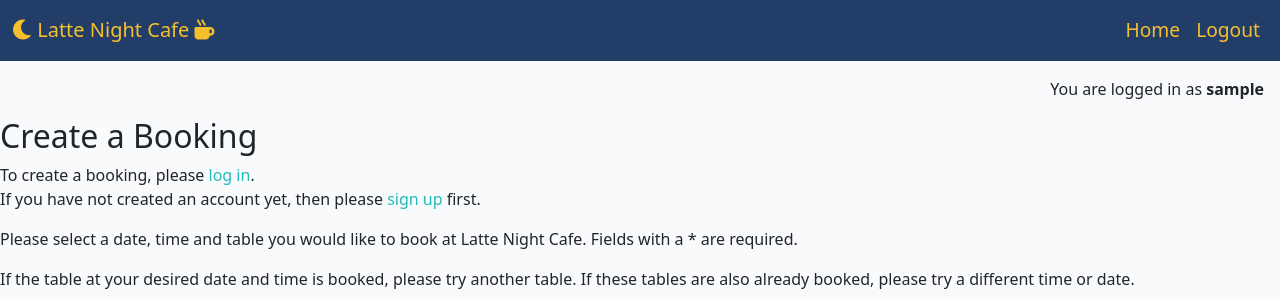
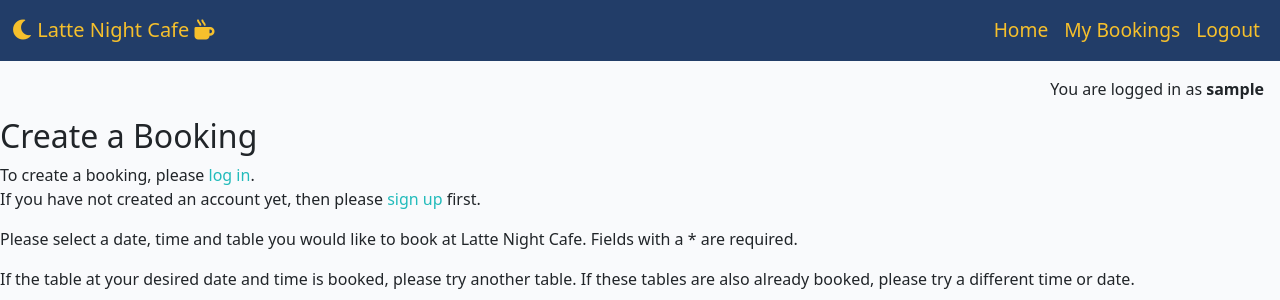
Before and after one commit to CHughes13/late-night-cafe, a Django app: page /create-booking/ in a window 1280 px wide. Shown: the top 300 px of the page. Run offline with Django 4.2, Linux system fonts and the light colour scheme; the visitor is signed in with stand-in values (Sample User, id 1); parts of the project's set-up code (start-up, migrations or seed data) failed here and were passed over; some libraries are stand-ins or nearby versions.

Commit message:
Add a My Bookings tab to navbar when user is signed in

```diff
--- a/late_night_cafe/settings.py
+++ b/late_night_cafe/settings.py
@@ -28,7 +28,7 @@ TEMPLATES_DIR = os.path.join(BASE_DIR, 'templates')
 SECRET_KEY = os.environ.get('SECRET_KEY')
 
 # SECURITY WARNING: don't run with debug turned on in production!
-DEBUG = False
+DEBUG = True
 
 ALLOWED_HOSTS = [
     '8000-chughes13-latenightcafe-9hstosv71au.ws.codeinstitute-ide.net',
--- a/templates/base.html
+++ b/templates/base.html
@@ -46,20 +46,34 @@
                 </button>
                 <div class="collapse navbar-collapse" id="navbarNav">
                     <ul class="navbar-nav">
+
+                        <!-- "Home" navbar tab -->
                         <li class="nav-item">
                             <a class="nav-link {% if request.path == home_url %} active {% endif %}" aria-current="page"
                                 href="{% url 'home' %}">Home</a>
                         </li>
                         {% if user.is_authenticated %}
+
+                        <!-- "My Bookings" navbar tab for logged-in users -->
+                        <li class="nav-item">
+                            <a class="nav-link {% if request.path == my_bookings_url %}active{% endif %}"
+                                href="{% url 'user_dashboard' %}">My Bookings</a>
+                        </li>
+
+                        <!-- "Log Out" navbar tab for logged-in users -->
                         <li class="nav-item">
                             <a class="nav-link {% if request.path == logout_url %}active{% endif %}" aria-current="page"
                                 href="{% url 'account_logout' %}">Logout</a>
                         </li>
                         {% else %}
+
+                        <!-- Registration link for non-authenticated/new users -->
                         <li class="nav-item">
                             <a class="nav-link {% if request.path == signup_url %}active{% endif %}" aria-current="page"
                                 href="{% url 'account_signup' %}">Register</a>
                         </li>
+
+                        <!-- "Log In" navbar tab for non-authenticated users -->
                         <li class="nav-item">
                             <a class="nav-link {% if request.path == login_url %}active{% endif %}" aria-current="page"
                                 href="{% url 'account_login' %}">Login</a>
```
